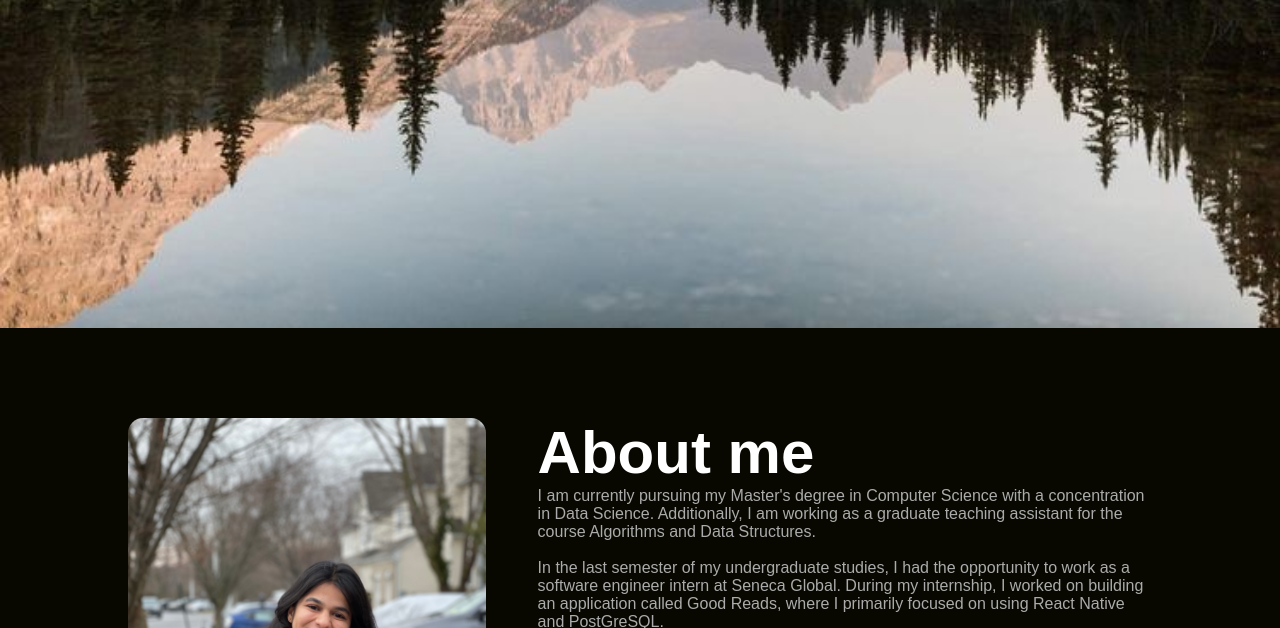
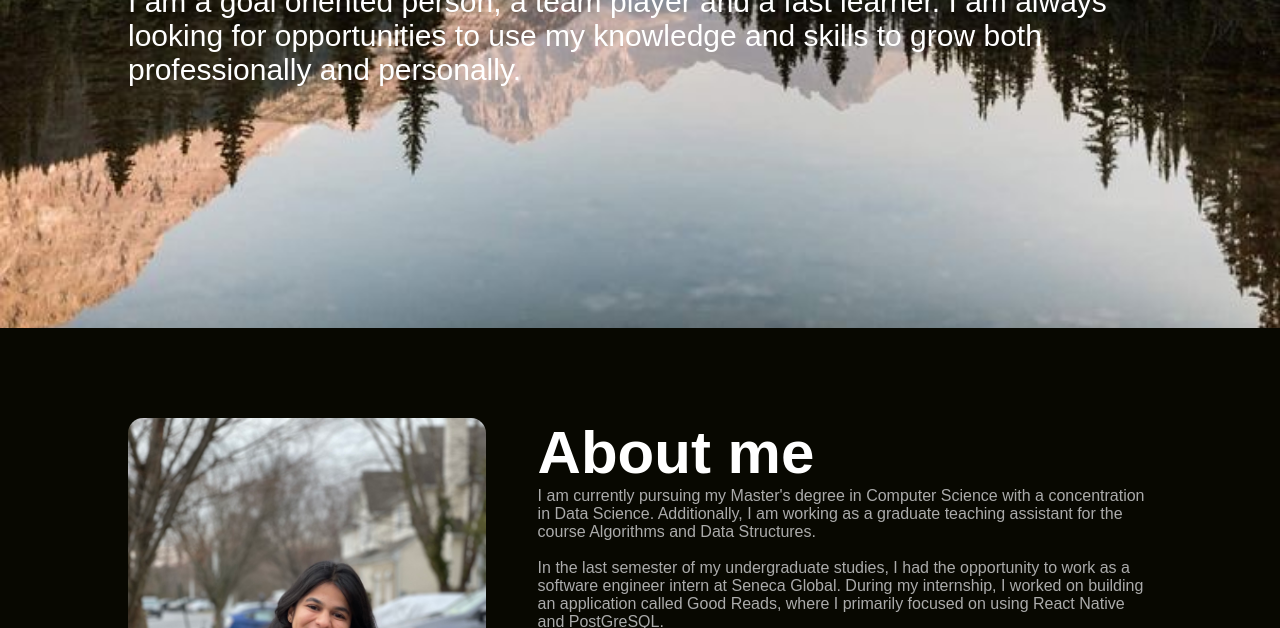
Before and after one commit to medhagitay/portfolio, a plain HTML site: page index.html in a window 1280 px wide. Shown: the part 472-1100 px from the top of the page. Drawn offline with Linux system fonts and the light colour scheme.

Commit message:
Intro change

```diff
--- a/index.html
+++ b/index.html
@@ -26,6 +26,8 @@
         <div class="header-text">
             <p>Software Engineer</p>
             <h1>Hi, I'm <span>Medha Gitay</span> <br>from Charlotte, North Carolina.</h1>
+            <p> I am a goal oriented person, a team player and a fast learner. I am always looking for opportunities to use my knowledge and skills to grow both professionally and personally.
+            </p>
         </div>
     </div>
     </div>
```
Also changed, not shown: 3 other files.
